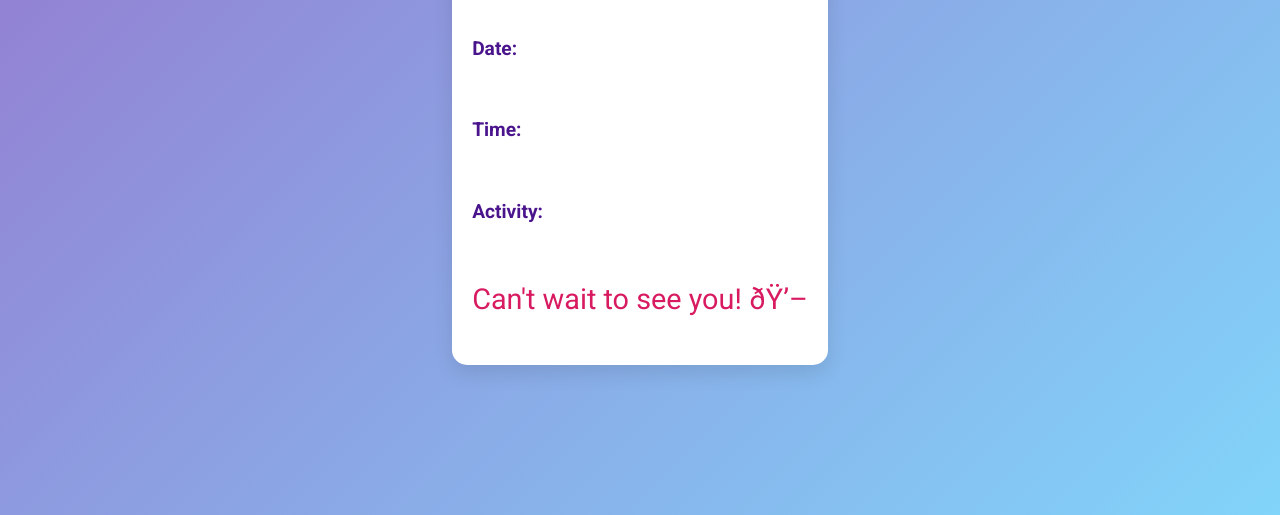
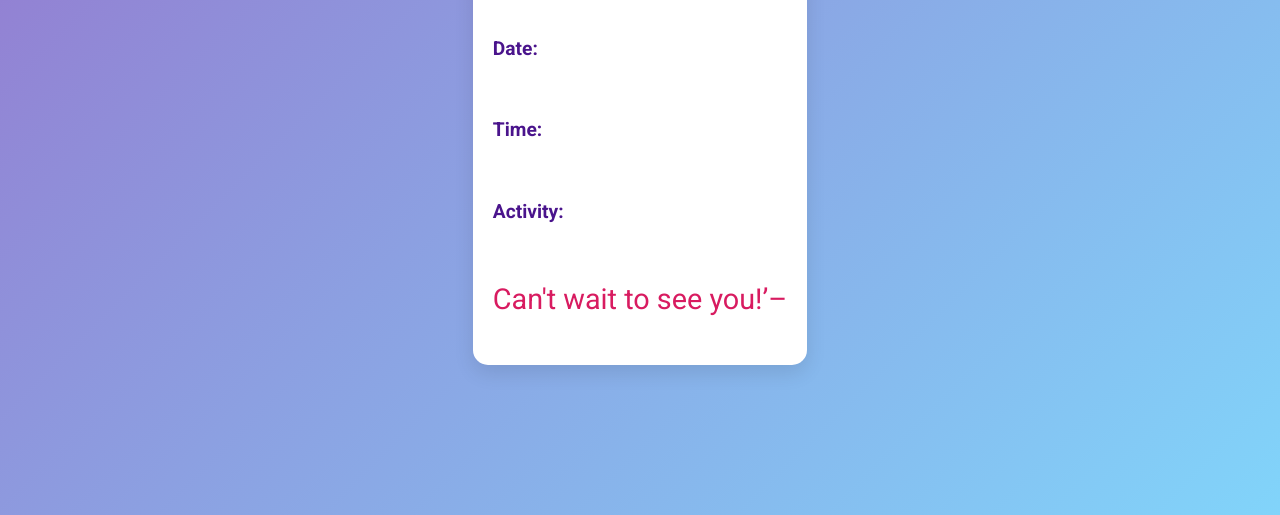
Before and after one commit to smilebotstore/tes, a plain HTML site: page summary.html in a window 1280 px wide. Shown: the part 285-800 px from the top of the page. Drawn offline with Linux system fonts and the light colour scheme.

Commit message:
Update summary.html

```diff
--- a/summary.html
+++ b/summary.html
@@ -14,7 +14,7 @@
         <p class="summary-item"><strong>Date:</strong> <span id="summaryDate"></span></p>
         <p class="summary-item"><strong>Time:</strong> <span id="summaryTime"></span></p>
         <p class="summary-item"><strong>Activity:</strong> <span id="summaryActivity"></span></p>
-        <p class="final-text">Can't wait to see you! ðŸ’–</p>
+        <p class="final-text">Can't wait to see you!’–</p>
     </div>
     <script>
         document.getElementById('summaryDate').innerText = localStorage.getItem('date');
```
